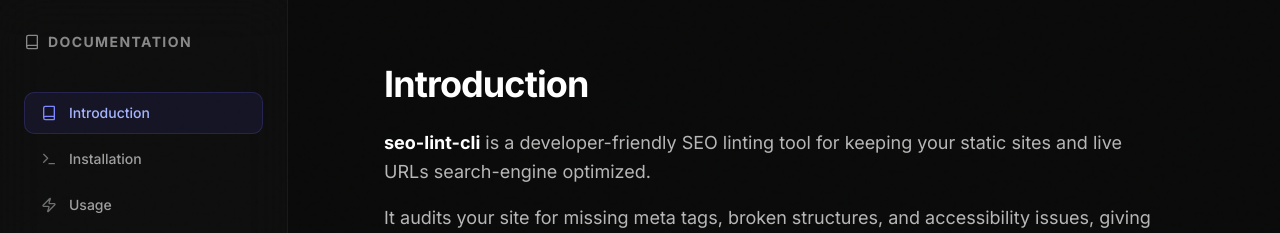
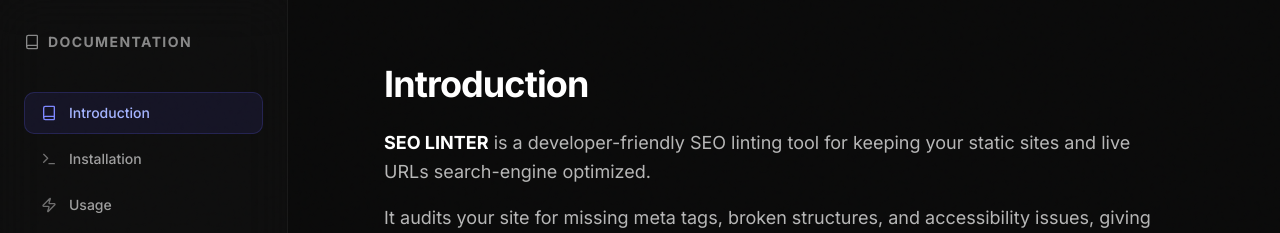
Before and after one commit to Rohan-2601/seo-linter-landing, a Next.js app: page /docs in a window 1280 px wide. Shown: the top 233 px of the page. Built offline with nearby package versions, Linux system fonts and the light colour scheme.

Commit message:
change name in docs

```diff
--- a/app/docs/page.tsx
+++ b/app/docs/page.tsx
@@ -8,7 +8,7 @@
       <h1 className="text-4xl font-bold text-white tracking-tight mb-6">Introduction</h1>
 
       <p className="text-lg text-white/70 leading-relaxed mb-4">
-        <strong className="text-white">seo-lint-cli</strong> is a developer-friendly SEO linting tool for keeping your static sites and live URLs search-engine optimized.
+        <strong className="text-white">SEO LINTER</strong> is a developer-friendly SEO linting tool for keeping your static sites and live URLs search-engine optimized.
       </p>
 
       <p className="text-lg text-white/70 leading-relaxed mb-8">
```
